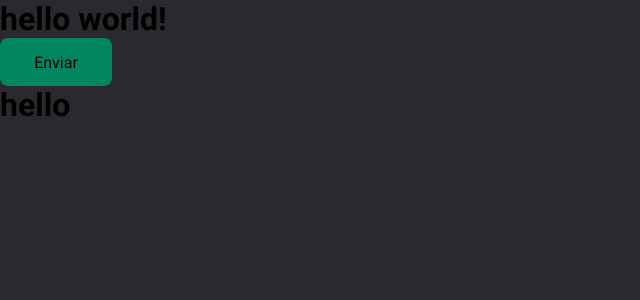
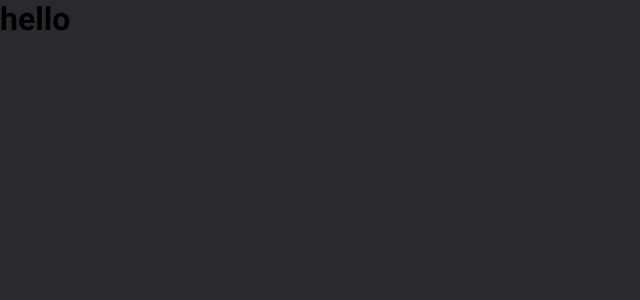
Before and after one commit to paulolima1212/ignite-aula02, a React (Vite) app: page /history in a window 1280 px wide. Shown: the top 300 px of the page, without its empty margins (0-640 px from the left). Built offline with nearby package versions, Linux system fonts and the light colour scheme.

Commit message:
feat: routes configured

```diff
--- a/src/App.tsx
+++ b/src/App.tsx
@@ -1,16 +1,19 @@
 import { ThemeProvider } from 'styled-components';
 import { History } from './Pages/History';
 import { Home } from './Pages/Home';
+import { Router } from './Router';
 import { GlobalStyle } from './Styles/global.styles';
 import { defaultTheme } from './Styles/Theme/DefaultTheme.styles';
+import { BrowserRouter as Browser } from 'react-router-dom';
 
 export function App() {
   return (
     <ThemeProvider theme={defaultTheme}>
-      <Home />
-      <History />
+      <Browser>
+        <Router />
 
-      <GlobalStyle />
+        <GlobalStyle />
+      </Browser>
     </ThemeProvider>
   );
 }
--- a/src/Pages/Routes.tsx
+++ /dev/null
@@ -1,3 +0,0 @@
-export function RoutesApp() {
-  return <div></div>;
-}
--- /dev/null
+++ b/src/Router.tsx
@@ -0,0 +1,12 @@
+import { Routes, Route } from 'react-router-dom';
+import { History } from './Pages/History';
+import { Home } from './Pages/Home';
+
+export function Router() {
+  return (
+    <Routes>
+      <Route path='/' element={<Home />} />
+      <Route path='/history' element={<History />} />
+    </Routes>
+  );
+}
```
